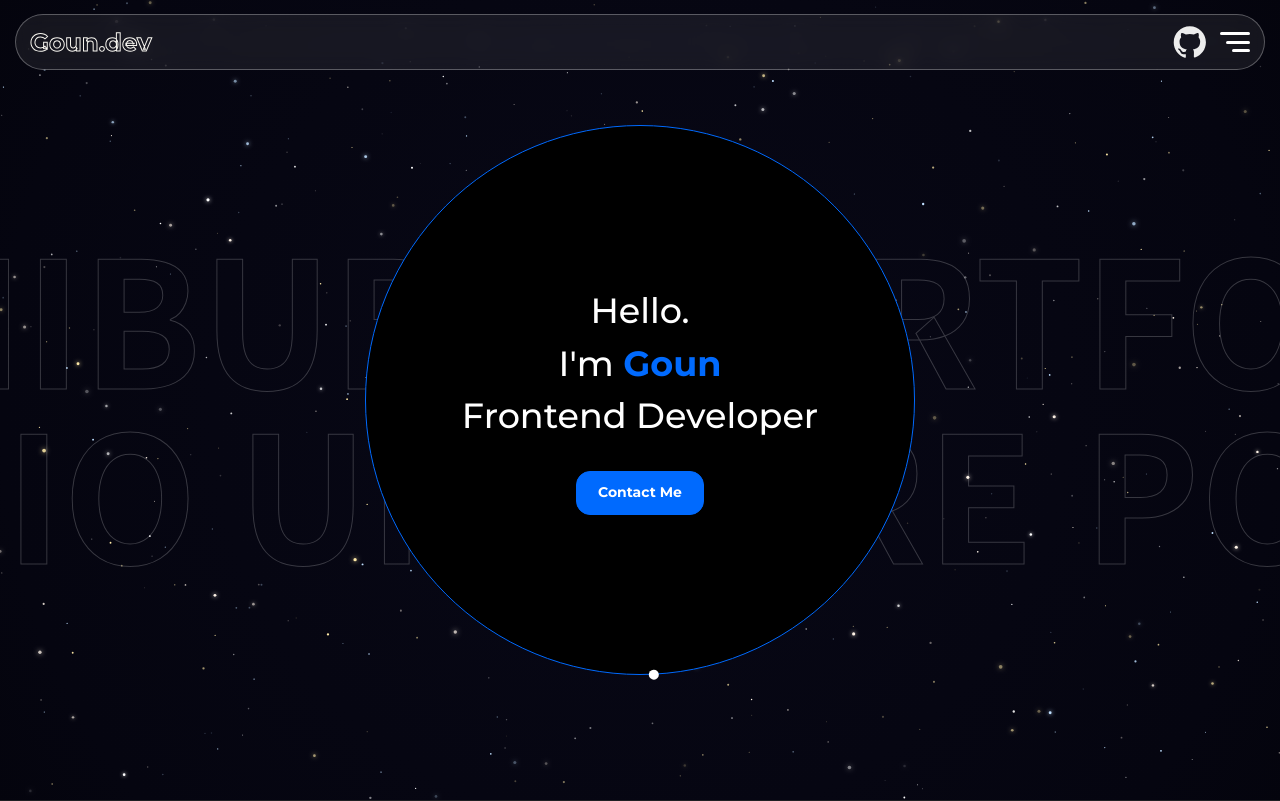
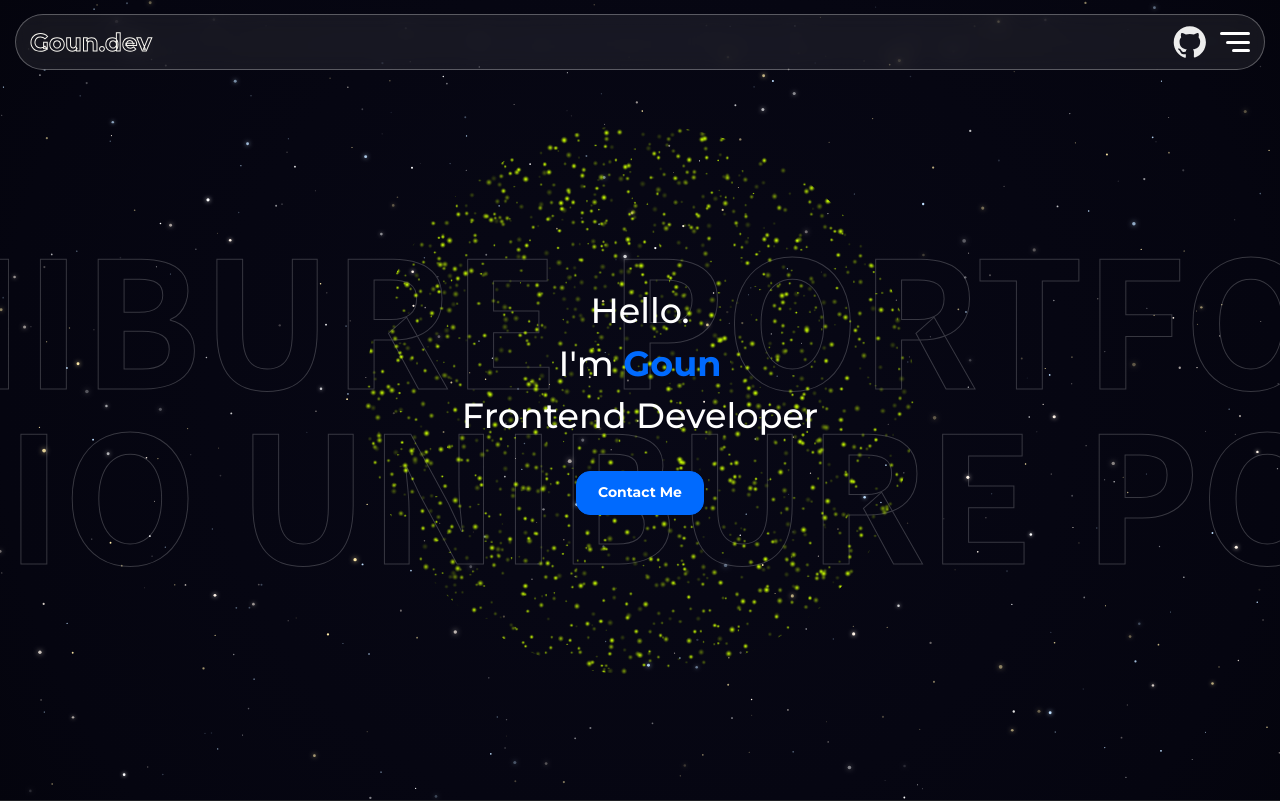
Before and after one commit to unibure/unibure_pf, a Next.js app: page / in a window 1280 px wide. Shown: the top 801 px of the page. Built offline with nearby package versions, Linux system fonts and the light colour scheme.

Commit message:
visual moon 수정

```diff
--- a/src/app/components/sections/Contact.jsx
+++ b/src/app/components/sections/Contact.jsx
@@ -96,7 +96,9 @@ export default function Contact() {
             <div className="info cursor-point">
               <span className="key">Phone</span>
               <span className="value">
-                <span className="link">010-3141-2727</span>
+                <a href="tel:010-3141-2727" className="link">
+                  010-3141-2727
+                </a>
               </span>
             </div>
           </div>
--- a/src/app/components/sections/Moon.jsx
+++ b/src/app/components/sections/Moon.jsx
@@ -1,55 +1,205 @@
 "use client";
 
 import { motion } from "framer-motion";
-import { useResponsive } from "../../hooks/useResponsive";
+import { useEffect, useRef } from "react";
+import { useResponsive, BREAKPOINTS } from "../../hooks/useResponsive";
 
 export default function Moon() {
+  const canvasRef = useRef(null);
+  const containerRef = useRef(null);
   const xValue = useResponsive({
     mobile: "0%",
     tablet: "0%",
     desktop: "-115%",
   });
+
+  const moonSize = useResponsive({
+    mobile: "300px",
+    tablet: "550px",
+    desktop: "60vh",
+  });
+
+  useEffect(() => {
+    const canvas = canvasRef.current;
+    const container = containerRef.current;
+    if (!canvas || !container) return;
+
+    const ctx = canvas.getContext("2d", { alpha: true }); // 투명 배경을 위해 알파 값 필요
+    let animationFrameId;
+    let stars = [];
+
+    // 별 스프라이트(빛나는 점)를 위한 오프스크린 캔버스 생성
+    const spriteSize = 10; // 발광 효과를 위한 충분한 공간
+    const halfSprite = spriteSize / 2;
+    const starSprite = document.createElement("canvas");
+    starSprite.width = spriteSize;
+    starSprite.height = spriteSize;
+    const spriteCtx = starSprite.getContext("2d");
+
+    // 스프라이트에 빛나는 별을 한 번만 그림
+    const gradient = spriteCtx.createRadialGradient(
+      halfSprite,
+      halfSprite,
+      1,
+      halfSprite,
+      halfSprite,
+      halfSprite,
+    );
+    gradient.addColorStop(0, "rgba(204, 255, 0, 1)"); // 중심 (Core)
+    gradient.addColorStop(0.4, "rgba(204, 255, 0, 0.5)"); // 발광 (Glow)
+    gradient.addColorStop(1, "rgba(204, 255, 0, 0)"); // 페이드 아웃 (Fade out)
+    spriteCtx.fillStyle = gradient;
+    spriteCtx.fillRect(0, 0, spriteSize, spriteSize);
+
+    const initStars = (width, height) => {
+      const isMobile = window.innerWidth <= BREAKPOINTS.mobile;
+      const starCount = 2000;
+      stars = [];
+      for (let i = 0; i < starCount; i++) {
+        stars.push({
+          x: Math.random() * width,
+          y: Math.random() * height,
+          baseX: Math.random() * width, // 진동을 위한 기준 위치 저장
+          baseY: Math.random() * height,
+          sizeScale: isMobile
+            ? Math.random() * 0.3 + 0.2 // Mobile: 0.2 ~ 0.5
+            : Math.random() * 0.5 + 0.2, // Desktop: 0.2 ~ 0.7
+          opacityPhase: Math.random() * Math.PI * 2,
+          opacitySpeed: 0.02 + Math.random() * 0.03,
+          movePhase: Math.random() * Math.PI * 2,
+          moveSpeed: 0.005 + Math.random() * 0.005,
+          moveRangeX: Math.random() * 20 - 10,
+          moveRangeY: Math.random() * 20 - 10,
+        });
+      }
+    };
+
+    const handleResize = () => {
+      if (!container) return;
+
+      const { clientWidth, clientHeight } = container;
+      const dpr = window.devicePixelRatio || 1;
+
+      // 불필요한 리셋을 방지하기 위해 크기가 실제로 변경된 경우에만 리사이즈
+      if (
+        canvas.width !== clientWidth * dpr ||
+        canvas.height !== clientHeight * dpr
+      ) {
+        canvas.width = clientWidth * dpr;
+        canvas.height = clientHeight * dpr;
+        canvas.style.width = `${clientWidth}px`;
+        canvas.style.height = `${clientHeight}px`;
+
+        ctx.scale(dpr, dpr);
+        initStars(clientWidth, clientHeight);
+      }
+    };
+
+    // 초기 리사이즈
+    handleResize();
+
+    // 리사이즈 관찰자 (Resize observer)
+    const resizeObserver = new ResizeObserver(() => {
+      // 리사이즈가 매우 빈번한 경우 여기에 디바운스나 requestAnimationFrame을 추가할 수 있음,
+      // 하지만 현재로서는 콘텐츠를 심하게 드래그하지 않는 한 직접 호출해도 무방함.
+      handleResize();
+    });
+    resizeObserver.observe(container);
+
+    const render = () => {
+      // 캔버스 지우기
+      const width = canvas.width / (window.devicePixelRatio || 1);
+      const height = canvas.height / (window.devicePixelRatio || 1);
+      ctx.clearRect(0, 0, width, height);
+
+      // 효율적인 루프 사용
+      const count = stars.length;
+      for (let i = 0; i < count; i++) {
+        const star = stars[i];
+
+        // 반짝임 업데이트
+        star.opacityPhase += star.opacitySpeed;
+        const opacity = 0.2 + (Math.sin(star.opacityPhase) + 1) * 0.4;
+
+        // 움직임 업데이트
+        star.movePhase += star.moveSpeed;
+        const currentX =
+          star.baseX + Math.sin(star.movePhase) * star.moveRangeX;
+        const currentY =
+          star.baseY + Math.cos(star.movePhase) * star.moveRangeY;
+
+        // 이미지(스프라이트) 그리기 - arc + shadowBlur보다 훨씬 빠름
+        ctx.globalAlpha = opacity;
+
+        // currentX, currentY를 중심으로 그림
+        // 스프라이트는 20x20. 1배~4배 크기를 원하면 20px 스프라이트를 확대/축소함.
+        // sizeScale 사용.
+        // 20px * 0.4 = 8px 시각적 크기 (발광 포함). 중심은 더 작음.
+        const drawSize = spriteSize * star.sizeScale;
+        ctx.drawImage(
+          starSprite,
+          currentX - drawSize / 2,
+          currentY - drawSize / 2,
+          drawSize,
+          drawSize,
+        );
+      }
+
+      animationFrameId = requestAnimationFrame(render);
+    };
+
+    render();
+
+    return () => {
+      cancelAnimationFrame(animationFrameId);
+      resizeObserver.disconnect();
+    };
+  }, []);
+
   return (
     <div className="moon-section">
       <motion.div
+        ref={containerRef}
         className="moon-circle"
-        initial={{ opacity: 0, scale: 0, x: "0%", y: "0%" }}
+        style={{
+          width: moonSize,
+          height: moonSize,
+          overflow: "hidden", // 별들이 원 밖으로 나가지 않게
+          backgroundColor: "transparent",
+          position: "relative",
+        }}
+        initial={{ opacity: 0, scale: 0, x: "0%", y: "0%", rotate: 0 }}
         animate={{
           opacity: 1,
           scale: 1,
           x: xValue,
           y: "0%",
-          // rotate: 360, // 360도 회전 추가
+          rotate: 360,
         }}
         transition={{
-          duration: 1,
-          ease: "easeInOut",
-          scale: { duration: 2, delay: 0 },
-          y: { duration: 1, delay: 2 },
-          x: { duration: 1, delay: 2 },
-          // rotate: {
-          //   duration: 20, // 20초 동안 한 바퀴
-          //   ease: "linear", // 선형 애니메이션으로 부드럽게
-          //   repeat: Infinity, // 무한 반복
-          // },
+          // 전체적인 등장 (Opacity)
+          opacity: { duration: 2 },
+
+          // 크기 커짐 (2초)
+          scale: { duration: 3, ease: "easeInOut" },
+
+          // 위치 이동
+          x: { duration: 1, delay: 3.5, ease: "easeInOut" },
+
+          // 회전: 크기가 커진 후 무한 회전
+          rotate: {
+            delay: 2,
+            duration: 20,
+            ease: "linear",
+            repeat: Infinity,
+          },
         }}
       >
-        <div className="outer">{/* stroke 애니메이션 추가 하기 */}</div>
-        <div className="inner"></div>
-        {/* 궤도 위의 점 - moon-circle의 border 주변을 돌도록 수정 */}
-        <motion.div
-          className="orbit-dot"
-          initial={{ opacity: 0 }}
-          animate={{
-            opacity: 1,
-            rotate: 360,
-          }}
-          transition={{
-            opacity: { delay: 2.5 },
-            delay: 2,
-            duration: 10, // 궤도 점은 15초로 조금 빠르게
-            ease: "linear",
-            repeat: Infinity,
+        <canvas
+          ref={canvasRef}
+          style={{
+            display: "block",
+            borderRadius: "50%",
           }}
         />
       </motion.div>
--- a/src/app/globals.css
+++ b/src/app/globals.css
@@ -232,7 +232,7 @@ section:nth-child(even) .container { background: #00000094; }
 
 .moon-section {--dot-size:14px; --moon-size:clamp(70vh,80vh,90vh);  display: flex; align-items: center; justify-content: center; width: 100%; height: 100vh; position: absolute; top:0; left:0;}
 .moon-section .moon-circle { width: var(--moon-size); height: var(--moon-size); aspect-ratio:1/1; border-radius: 50%; position: absolute; display: flex; align-items: center; justify-content: center;}
-.moon-section .moon-circle .outer { width: 100%; height: 100%; border-radius: 50%; border: 1px solid #006afe; background: #000; position: relative; }
+.moon-section .moon-circle .outer { width: 100%; height: 100%; border-radius: 50%; border: 1px solid #006afe;  position: relative; }
 .moon-section .moon-circle .inner { width: 100%; height: 100%; border-radius: 50%; background: #006afe; position: absolute; z-index: -2; filter: blur(30px); }
 
 .orbit-dot { position:absolute; width: var(--dot-size); height: var(--dot-size); background-color: #fff; border-radius: 50%; top:calc(var(--dot-size) / -2); left:calc(50% - var(--dot-size) / 2);  transform-origin: 50% calc(var(--moon-size) / 2 + var(--dot-size) / 2);}
--- a/src/app/hooks/useResponsive.jsx
+++ b/src/app/hooks/useResponsive.jsx
@@ -12,18 +12,7 @@ export const BREAKPOINTS = {
 //화면 크기에 따라 반응형 값을 반환하는 커스텀 훅
 
 export function useResponsive(values) {
-  const [currentValue, setCurrentValue] = useState(() => {
-    //ssr 대응 : 초기값은 desktop 값으로 설정한다
-    if (typeof window !== "undefined") {
-      const width = window.innerWidth;
-      if (width <= BREAKPOINTS.mobile) {
-        return values.mobile;
-      } else if (width <= BREAKPOINTS.tablet) {
-        return values.tablet;
-      }
-    }
-    return values.desktop;
-  });
+  const [currentValue, setCurrentValue] = useState(values.desktop);
 
   useEffect(() => {
     const updateValue = () => {
```
